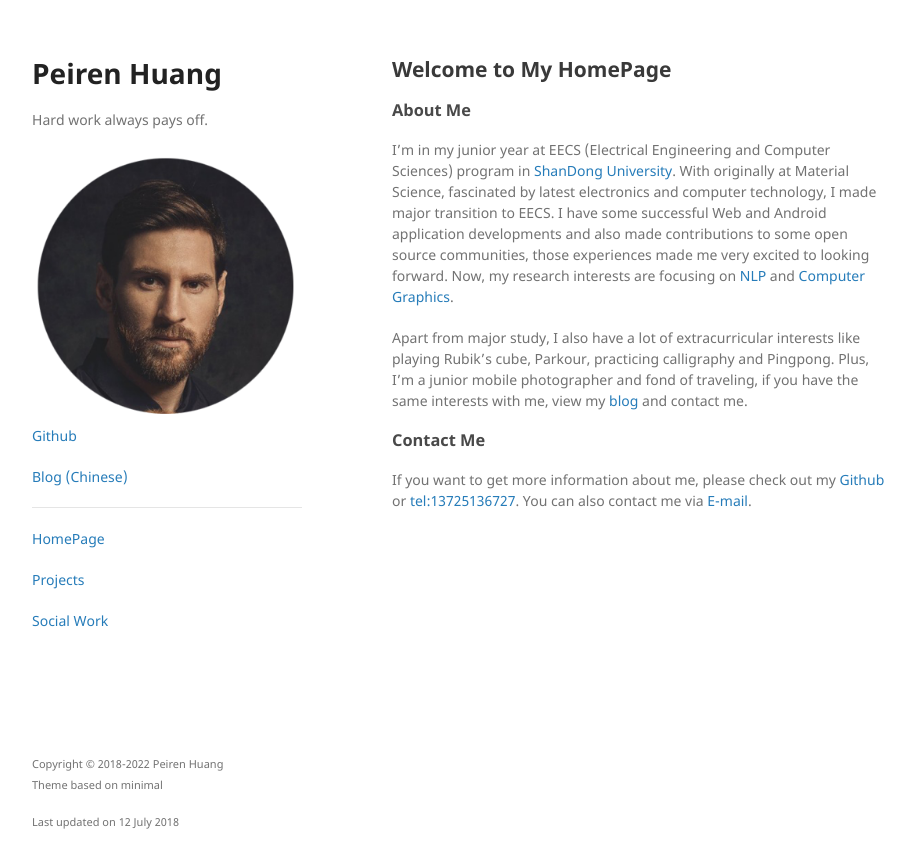
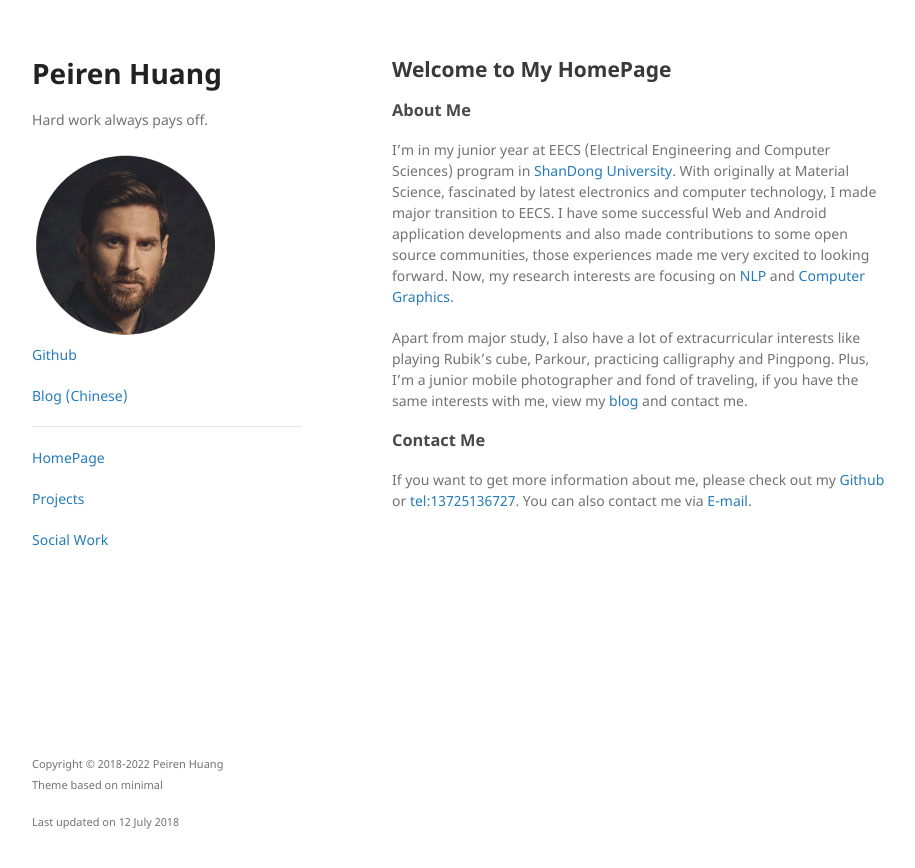
Before and after one commit to isaren/isaren.github.io, a Jekyll site: the page built from index.md, in a window 1280 px wide. Shown: the top 868 px of the page, without its empty margins (178-1093 px from the left). Built offline with Jekyll 4.4.1, drawn with Linux system fonts in a browser that asks for light colours.

Commit message:
Update default.html

```diff
--- a/_layouts/default.html
+++ b/_layouts/default.html
@@ -33,7 +33,7 @@
 
         <p>Hard work always pays off.</p>
 
-        <img src="../assets/img/messi.png"
+        <img class="headimg" src="../assets/img/messi.png"
 
         <hr/>
         <p><a href="https://github.com/isaren"> Github</a></p>
```
